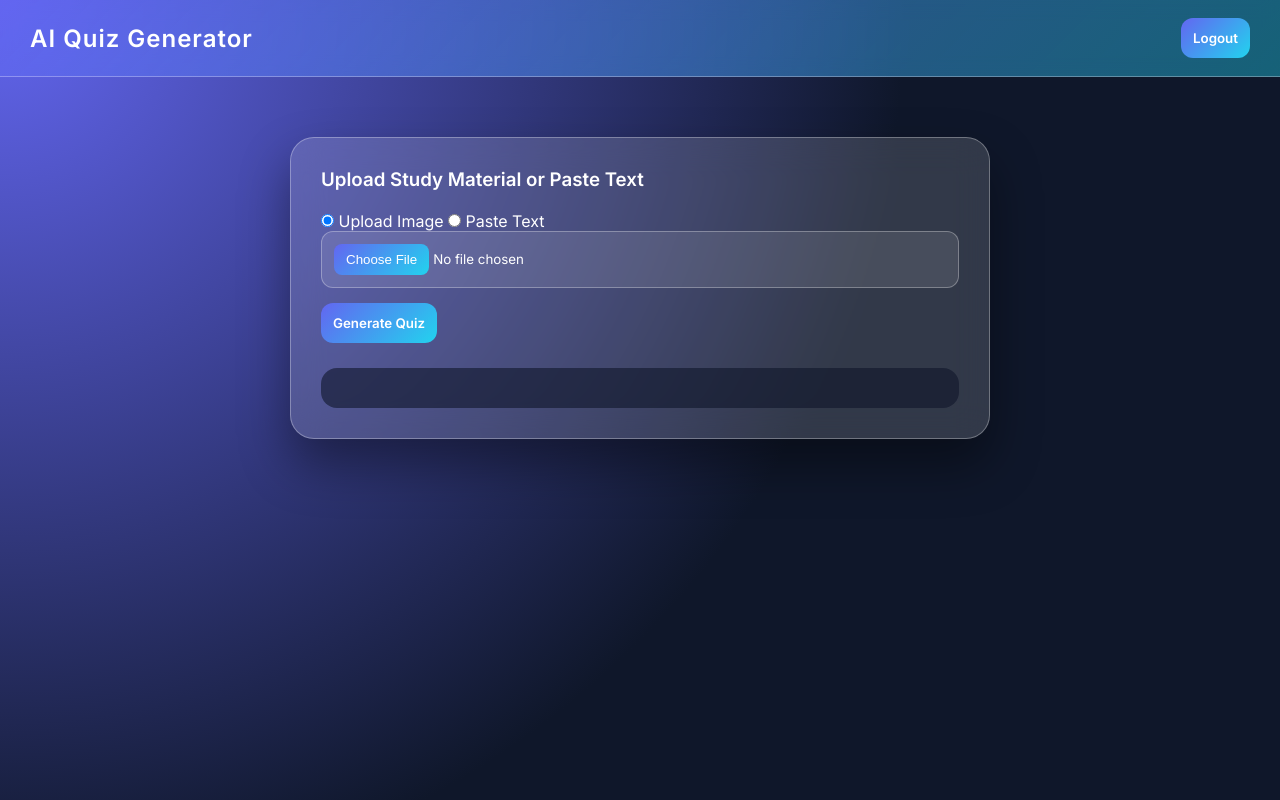
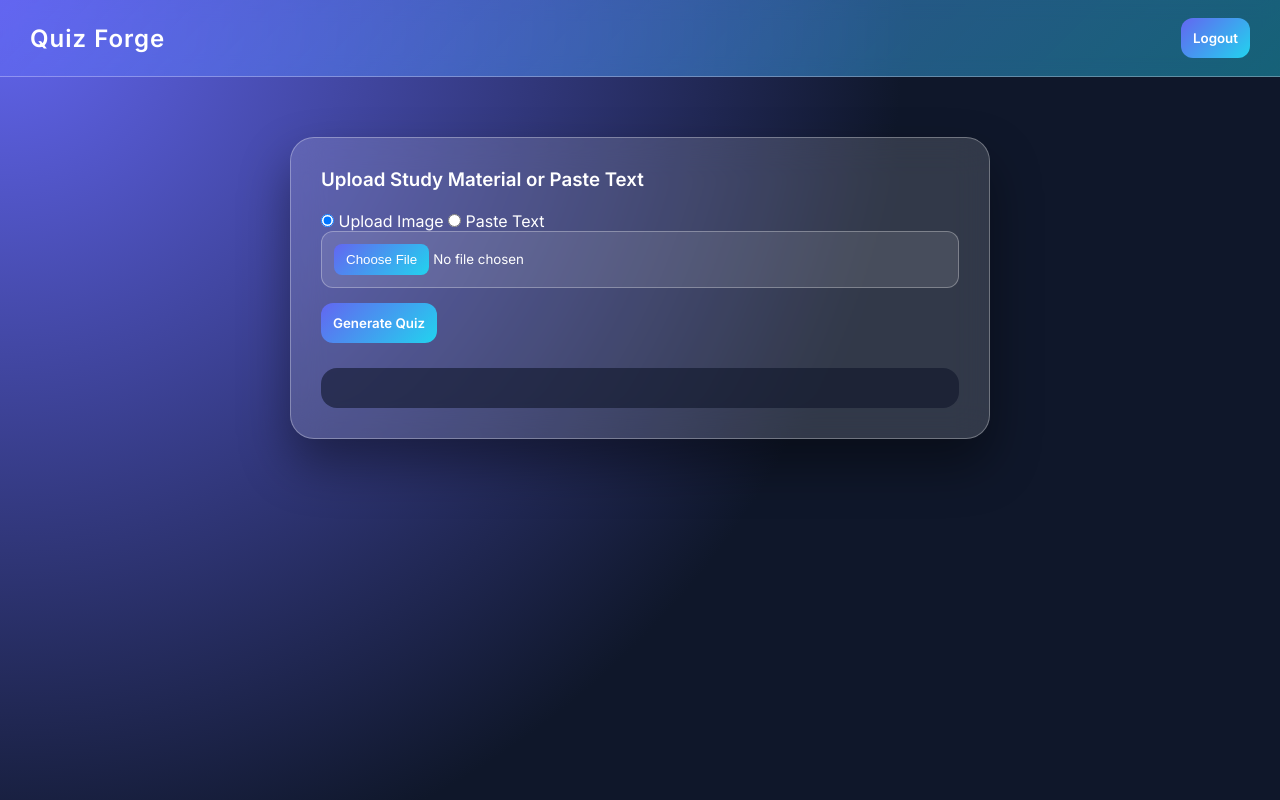
Before and after one commit to anzel27/AI_quiz, a plain HTML site: page public/dashboard.html in a window 1280 px wide. Drawn offline with Linux system fonts and the light colour scheme; no server answers.

Commit message:
Rename header from 'AI Quiz Generator' to 'Quiz Forge'

```diff
--- a/public/dashboard.html
+++ b/public/dashboard.html
@@ -11,7 +11,7 @@
 <body>
 
 <header>
-  <h2>AI Quiz Generator</h2>
+  <h2>Quiz Forge</h2>
   <button onclick="logout()">Logout</button>
 </header>
 
```
